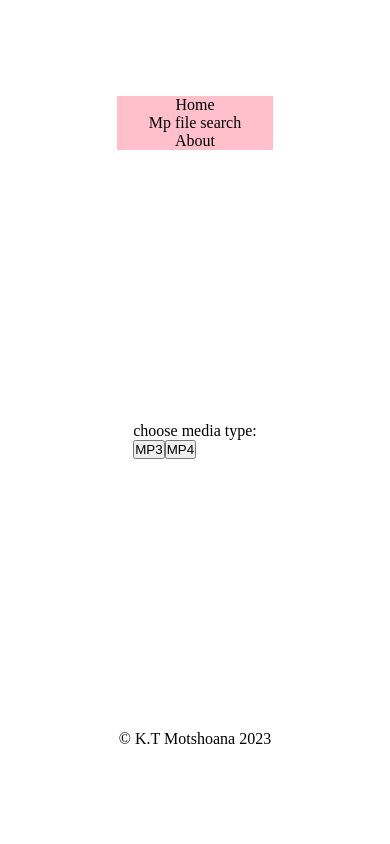
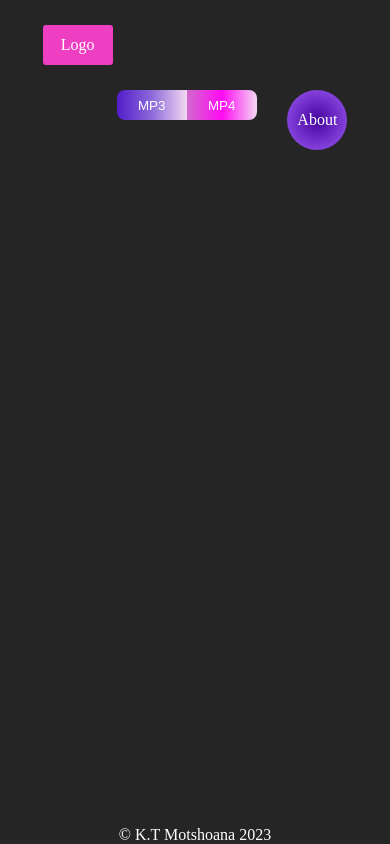
Before and after one commit to Kebalepile/cinsync, a Next.js app: page /files in a window 390 px wide. Built offline with nearby package versions, Linux system fonts and the light colour scheme.

Commit message:
css for navigation bar, for mobile

```diff
--- a/components/LoadMPFiles.jsx
+++ b/components/LoadMPFiles.jsx
@@ -1,6 +1,6 @@
 import React, { useEffect, useContext } from "react";
 import MPFileContext from "@/contexts/media/context";
-
+import styles from "@/styles/loadmpfiles.module.css"
 
 export default () => {
   const {
@@ -56,11 +56,12 @@ export default () => {
   return (
     <>
       <section>
-        <p aria-readonly>choose media type:</p>
+
         <button
           aria-roledescription="click to choose mp3 file(s) in folder to be looked at next."
           data-extn=".mp3"
           onClick={(e) => MediaType(e)}
+          className={`${styles.button} ${styles.mp3Button}`}
         >
           MP3
         </button>
@@ -68,18 +69,20 @@ export default () => {
           aria-roledescription="click to choose mp4 file(s) in folder to be looked at next."
           data-extn=".mp4"
           onClick={(e) => MediaType(e)}
+          className={`${styles.button} ${styles.mp4Button}`}
         >
           MP4
         </button>
       </section>
       {extn && (
-        <section aria-roledescription="a search form." id="search">
+        <section aria-roledescription="a search form." id="search" className={styles.searchForm}>
           <button
             aria-roledescription="click in order to search device for folder you want to search for media."
             id="folder"
             onClick={handleClick}
+            className={`${styles.button} ${styles.folderButton}`}
           >
-            Folder
+            Select Folder
           </button>
           {folderName && SearchAlert(extn, folderName)}
         </section>
--- a/components/Nav.jsx
+++ b/components/Nav.jsx
@@ -1,12 +1,18 @@
-// import React from "react";
+
 import Link from "next/link";
 import styles from "@/styles/nav.module.css";
+import LoadMPFiles from "@/components/LoadMPFiles"
 export default () => {
+
   return (
     <nav className={styles.navigation}>
-      <Link href="/">Home</Link>
-      <Link href="/files">Mp file search</Link>
-      <Link href="/about">About</Link>
+      <Link className={`${styles.logo} ${styles.center}`} href="/">Logo</Link>
+      <div id={styles["media-type"]}>
+        <LoadMPFiles/>
+      </div>
+      {/* <Link href="/files">Mp file search</Link> */}
+
+      <Link className={`${styles.about} ${styles.center}`} href="/about">About</Link>
     </nav>
   );
 };
--- a/pages/files.js
+++ b/pages/files.js
@@ -1,10 +1,10 @@
-import LoadMPFiles from "@/components/LoadMPFiles";
+// import LoadMPFiles from "@/components/LoadMPFiles";
 import MPFileList from "@/components/MPFileList";
 import MPFilePlayer from "@/components/MPFilePlayer";
 function file() {
   return (
     <>
-      <LoadMPFiles />
+      {/* <LoadMPFiles /> */}
       <MPFilePlayer />
       <MPFileList />
 
--- a/styles/globals.css
+++ b/styles/globals.css
@@ -5,10 +5,12 @@
   padding: 0;
   margin: 0;
   text-align: justify;
+  --main:#252525;
 }
 
 body {
-
+ background-color:var(--main);
+ color: white;
 }
 
 a {
--- a/styles/layout.module.css
+++ b/styles/layout.module.css
@@ -3,6 +3,5 @@
     flex-direction: column;
     justify-content: space-between;
     align-items: center;
-    padding: 6rem;
     min-height: 100vh;
   }
--- /dev/null
+++ b/styles/loadmpfiles.module.css
@@ -0,0 +1,39 @@
+
+
+.button{
+border:none;
+width: 70px;
+height: 30px;
+text-align: center;
+color:white;
+}
+.mp3Button{
+    background-image: linear-gradient(90deg,#521CCA,#8d6ada,#f3d9f2);
+    border-bottom-left-radius: 8px;
+    border-top-left-radius: 8px;
+}
+.mp4Button{
+    background-image: linear-gradient(90deg, #d16acc,#ff0af3,#f3d9f2);
+    border-bottom-right-radius: 8px;
+    border-top-right-radius: 8px;
+}
+.folderButton{
+    background-color:#1b84e6;
+    border-radius:5px;
+    width:120px;
+    grid-column: 0/2;
+    grid-row: 2/3;
+}
+.searchForm{
+    display: grid;
+    grid-template-columns: repeat(3, 1fr);
+    grid-template-rows: repeat(4, 1fr);
+}
+@media screen and (max-width:320px){
+    .mp4Button, .mp3Button{
+        width:60px;
+    }
+    .folderButton{
+        width:100px;
+    }
+}
--- a/styles/nav.module.css
+++ b/styles/nav.module.css
@@ -1,8 +1,43 @@
-.navigation{
-background-color: pink;
-width: 40vw;
-display: flex;
-flex-direction: column;
-justify-content: space-between;
-align-items: center;
+.navigation {
+  width: 100vw;
+  height: 200px;
+  display: grid;
+ row-gap: 25px;
+ column-gap:4px;
+  grid-template-columns: repeat(8, 1fr);
+  grid-template-rows: repeat(5, 1fr);
+
 }
+
+.logo {
+  grid-column: 2/3;
+  grid-row: 2/3;
+  width: 70px;
+  height: 40px;
+  background-color: rgb(238, 63, 194);
+  border-radius: 3px;
+}
+#media-type {
+  grid-column: 3/7;
+  grid-row: 3/4;
+
+}
+
+.about {
+  grid-column: 7/8;
+  grid-row: 3/4;
+
+  align-self: center;
+  justify-content: center;
+  flex-basis: auto;
+  border-radius: 50%;
+  height: 60px;
+  width: 60px;
+  background-image: radial-gradient(#46039e, #9e5cf5);
+}
+.center {
+  display: flex;
+  flex-basis: auto;
+  justify-content: center;
+  align-items: center;
+}
```
